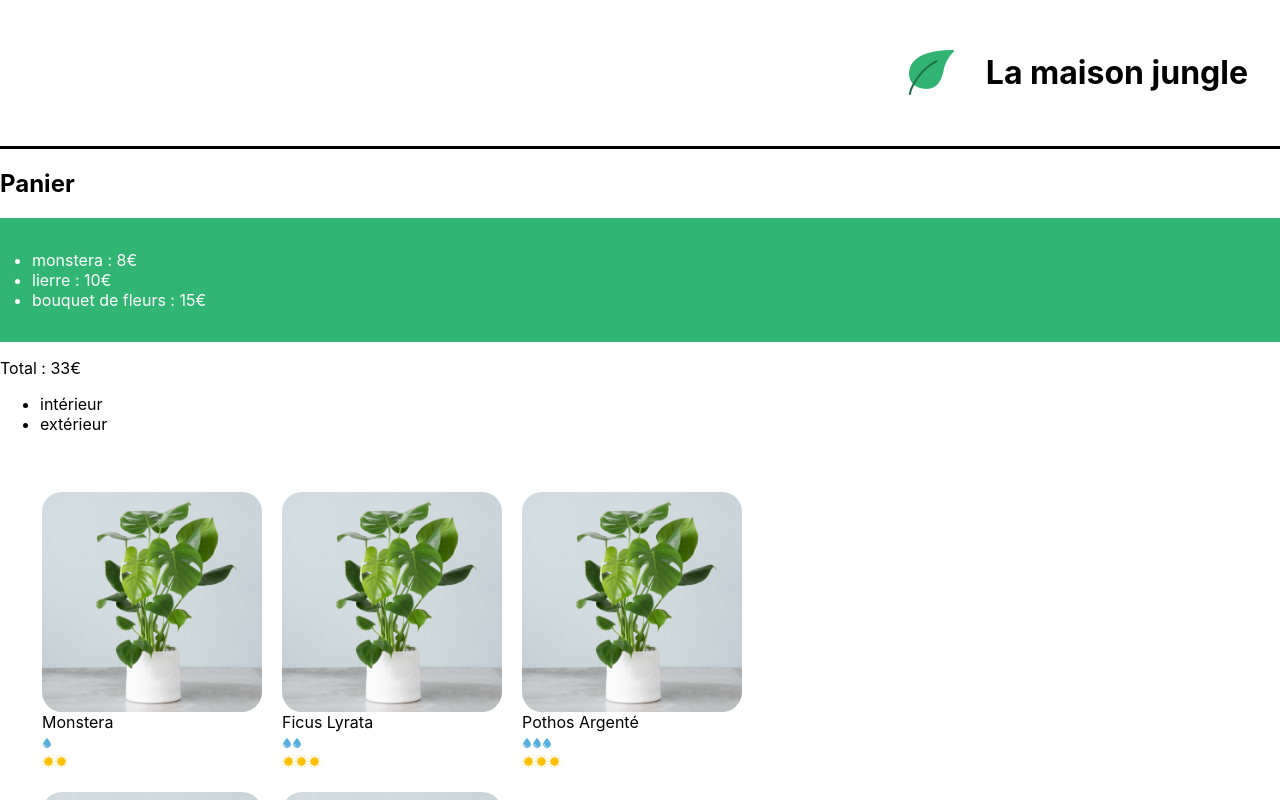
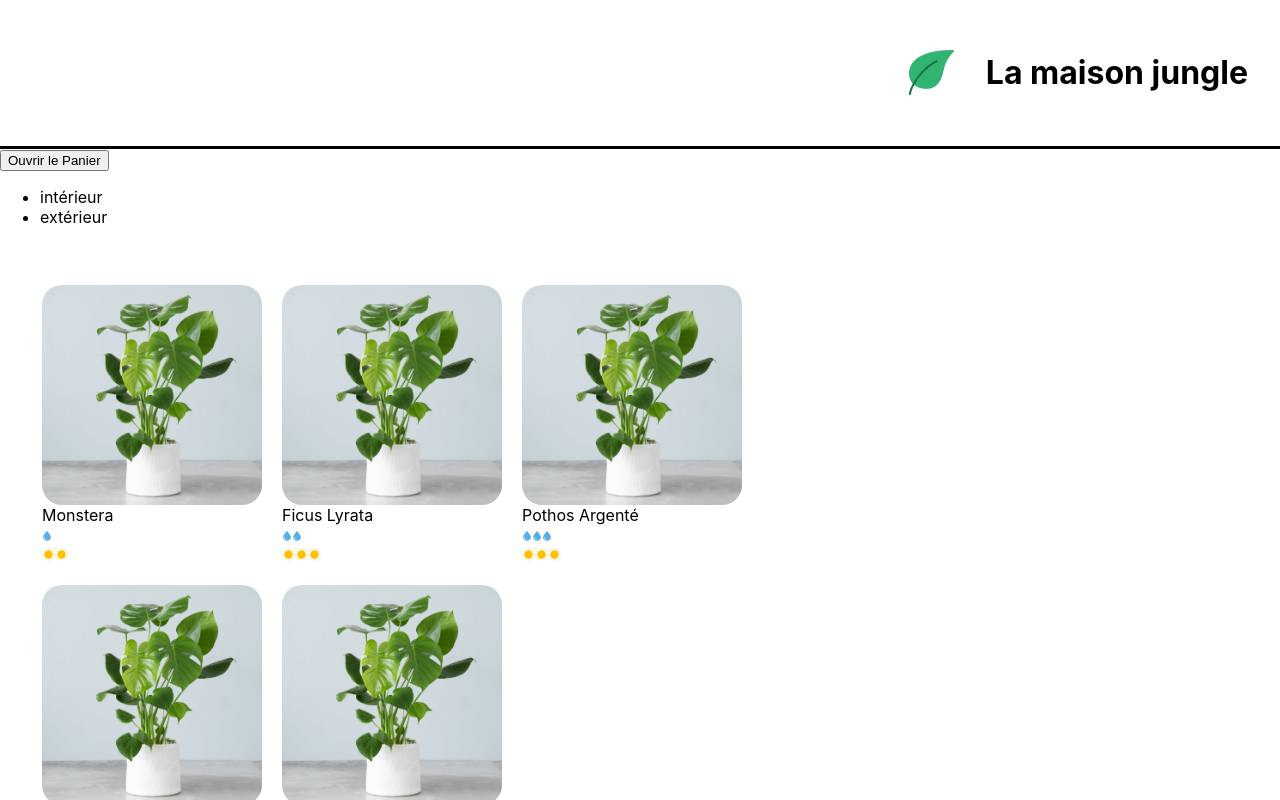
Before and after one commit to YeshiGlt/la-maison-jungle, a React (Create React App) app: page / in a window 1280 px wide. Shown: the top 800 px of the page. Built offline with nearby package versions, Linux system fonts and the light colour scheme.

Commit message:
📦 NEW: Utilisation de state (avec useState) - exo : afficher le total d'un panier et le vider

```diff
--- a/src/components/Cart.js
+++ b/src/components/Cart.js
@@ -1,19 +1,41 @@
+import { useState } from "react";
 import "../styles/Cart.css";
 
 function Cart() {
   const monsteraPrice = 8;
-  const lierrePrice = 10;
-  const bouquetPrice = 15;
+  const [cart, updateCart] = useState(0);
+  const [isOpen, setIsOpen] = useState(false);
+  const initialState = 0;
 
-  return (
-    <div>
+  return isOpen ? (
+    <div className="lmj-cart">
+      <button
+        onClick={() => setIsOpen(false)}
+        className="lmj-cart-toggle-button"
+      >
+        Fermer
+      </button>
       <h2>Panier</h2>
-      <ul className="lmj-cart">
-        <li>monstera : {monsteraPrice}€</li>
-        <li>lierre : {lierrePrice}€</li>
-        <li>bouquet de fleurs : {bouquetPrice}€</li>
-      </ul>
-      <span>Total : {monsteraPrice + lierrePrice + bouquetPrice}€</span>
+      <div>
+        Monstera : {monsteraPrice}€
+        <button
+          onClick={() => updateCart(cart + 1)}
+          className="lmj-cart-add-button"
+        >
+          Ajouter
+        </button>
+      </div>
+      <h3>Total : {monsteraPrice * cart}€</h3>
+      <button onClick={() => updateCart(initialState)}>Vider le panier</button>
+    </div>
+  ) : (
+    <div className="lmj-cart-closed">
+      <button
+        onClick={() => setIsOpen(true)}
+        className="lmj-cart-toggle-button"
+      >
+        Ouvrir le Panier
+      </button>
     </div>
   );
 }
```
